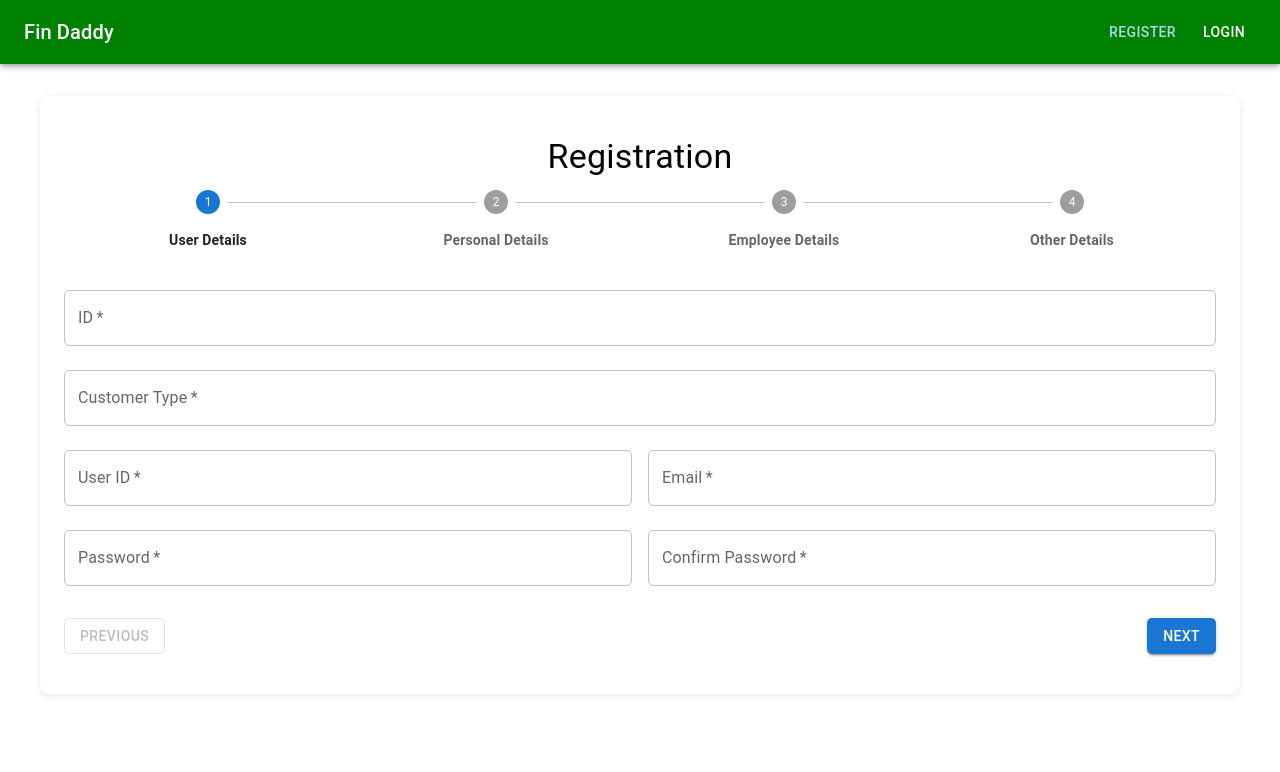
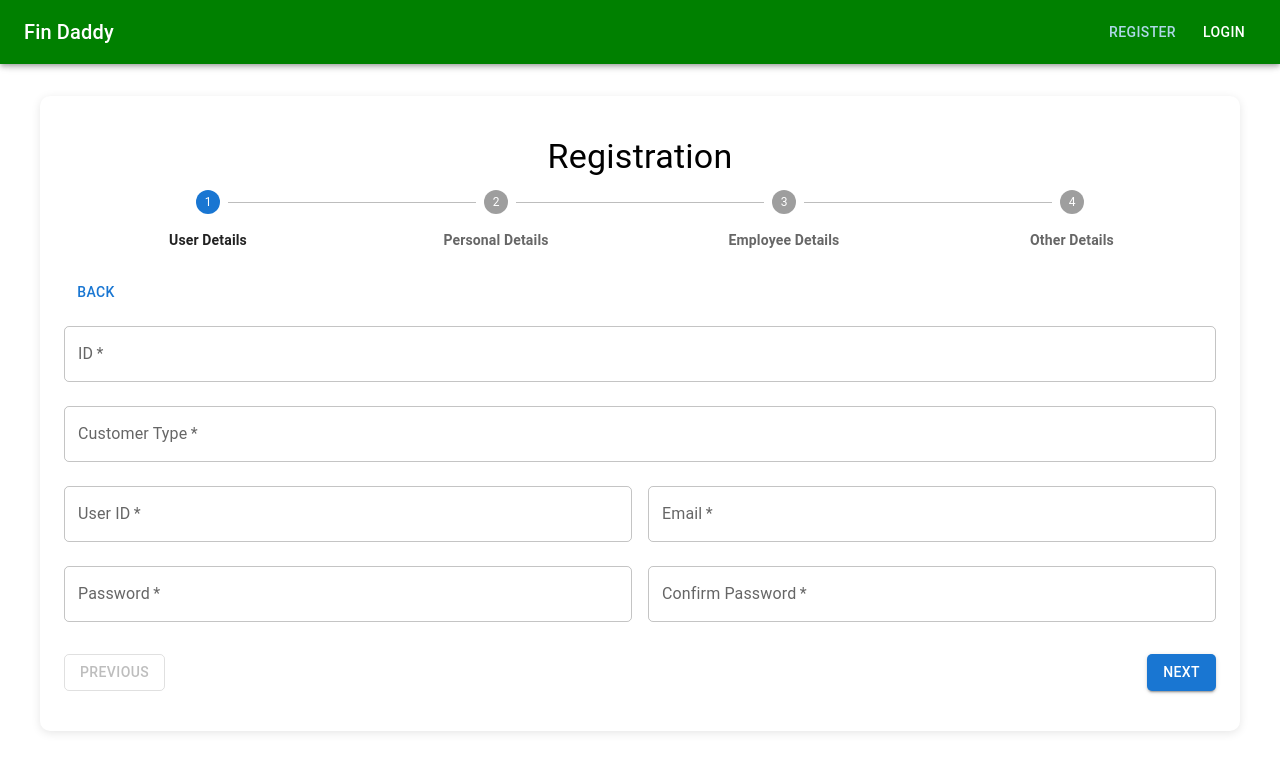
Before and after one commit to kaifeng101/dbea, a React (Create React App) app in the folder fin-daddy/my-app/: page /onBoarding in a window 1280 px wide. Shown: the top 772 px of the page. Built offline with nearby package versions, Linux system fonts and the light colour scheme.

Commit message:
onboarding

```diff
--- a/fin-daddy/my-app/src/pages/onBoarding.js
+++ b/fin-daddy/my-app/src/pages/onBoarding.js
@@ -1,5 +1,5 @@
 import axios from 'axios';
-import { useNavigate } from 'react-router-dom';
+import { useNavigate, Link } from 'react-router-dom';
 import React, {useState} from 'react';
 import {
     Box,
@@ -219,6 +219,7 @@
           </Stepper>
 
           <Box sx={{ mt: 3 }}>
+          <Button><Link to="/" >BACK</Link></Button>
             {currentStep === 0 && (
               <>
                 <TextField
```
